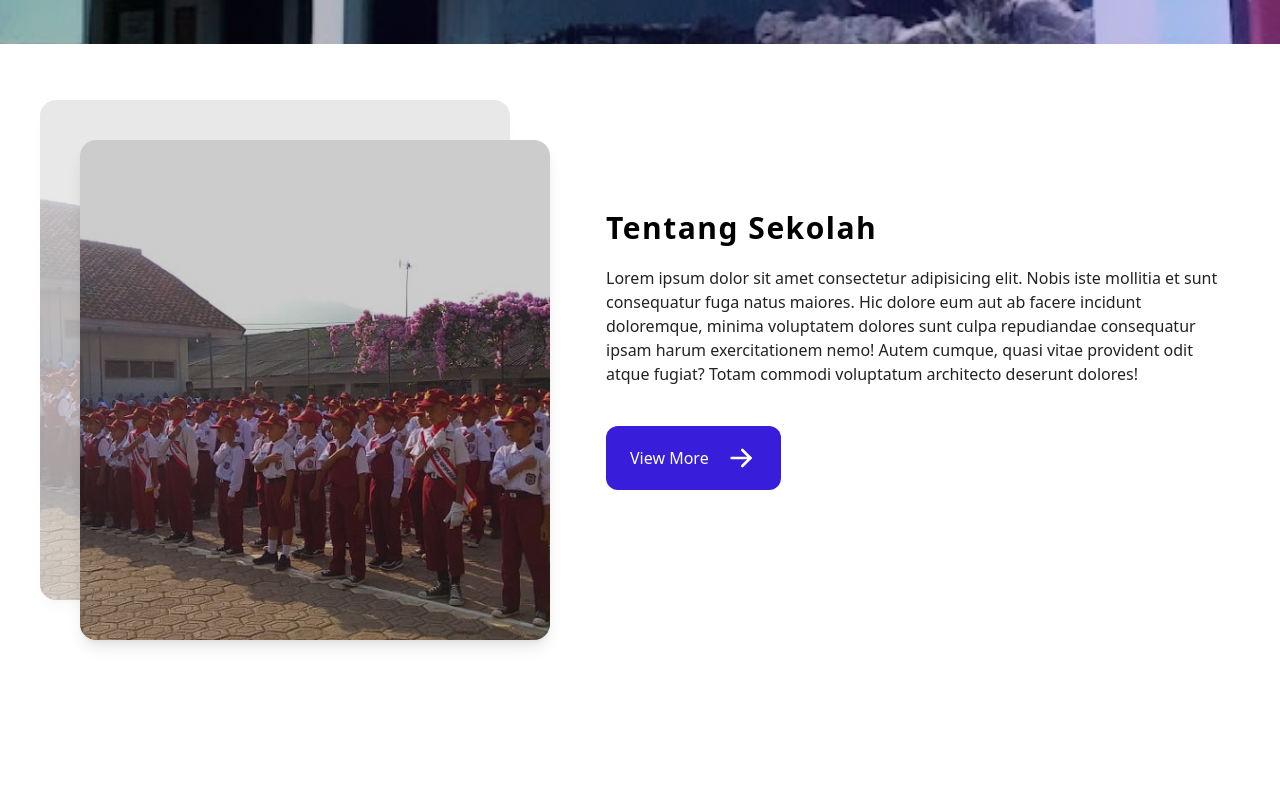
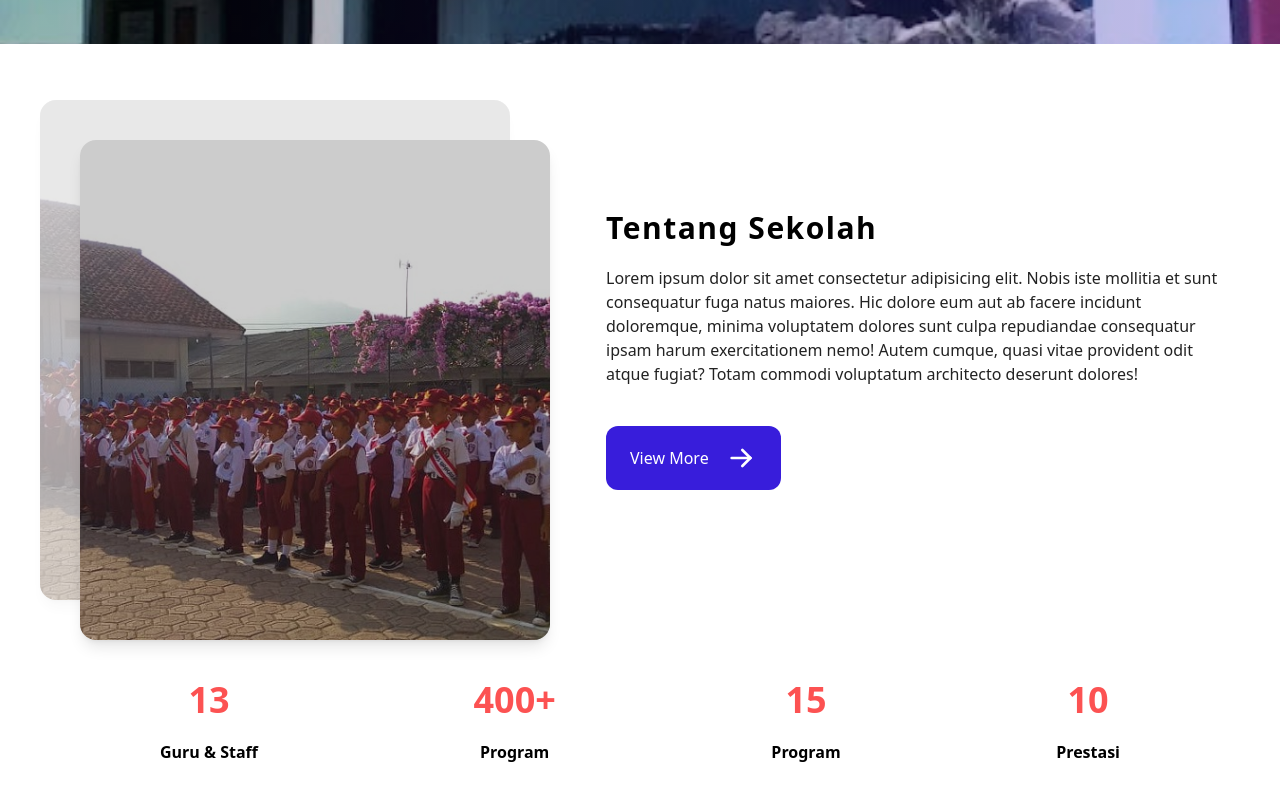
Before and after one commit to azarnuzy/sd-ciwaregu-1-fe, a Next.js app: page /LandingPage in a window 1280 px wide. Shown: the part 776-1576 px from the top of the page. Before the commit the page ends 1472 px from the top, so only its background shows below. Built offline with nearby package versions, Linux system fonts and the light colour scheme.

Commit message:
add stat in landing page

```diff
--- a/src/components/LandingPage/About.jsx
+++ b/src/components/LandingPage/About.jsx
@@ -3,7 +3,7 @@ import React from 'react'
 import content1 from '../../assets/images/content-1.jpg'
 function About() {
   return (
-    <div className='mt-14 mb-24 px-10  max-w-7xl w-full mx-auto'>
+    <div className='mt-14 mb-20 px-10  max-w-7xl w-full mx-auto'>
       <div className='flex flex-col md:flex-row mx-auto'>
         <div className='w-1/2 gap-10 relative'>
           <div className='absolute top-0 left-0'>
--- /dev/null
+++ b/src/components/LandingPage/Stat.jsx
@@ -0,0 +1,26 @@
+import React from 'react'
+
+function Stat() {
+  return (
+    <div className='w-full max-w-7xl md:px-40 px-8 mb-10  justify-between flex '>
+      <div className='flex flex-col items-center gap-5'>
+        <h4 className='text-light-red text-4xl font-extrabold'>13</h4>
+        <p className='font-bold'>Guru & Staff</p>
+      </div>
+      <div className='flex flex-col items-center gap-5'>
+        <h4 className='text-light-red text-4xl font-extrabold'>400+</h4>
+        <p className='font-bold'>Program</p>
+      </div>
+      <div className='flex flex-col items-center gap-5'>
+        <h4 className='text-light-red text-4xl font-extrabold'>15</h4>
+        <p className='font-bold'>Program</p>
+      </div>
+      <div className='flex flex-col items-center gap-5'>
+        <h4 className='text-light-red text-4xl font-extrabold'>10</h4>
+        <p className='font-bold'>Prestasi</p>
+      </div>
+    </div>
+  )
+}
+
+export default Stat
--- a/src/pages/LandingPage/index.jsx
+++ b/src/pages/LandingPage/index.jsx
@@ -1,5 +1,6 @@
 import About from '@/components/LandingPage/About'
 import HeaderComponent from '@/components/LandingPage/HeaderComponent'
+import Stat from '@/components/LandingPage/Stat'
 import SocialMedia from '@/components/Navbar/SocialMedia'
 
 export default function LandingPage() {
@@ -8,6 +9,7 @@ export default function LandingPage() {
       <SocialMedia />
       <HeaderComponent />
       <About />
+      <Stat />
     </>
   )
 }
```
